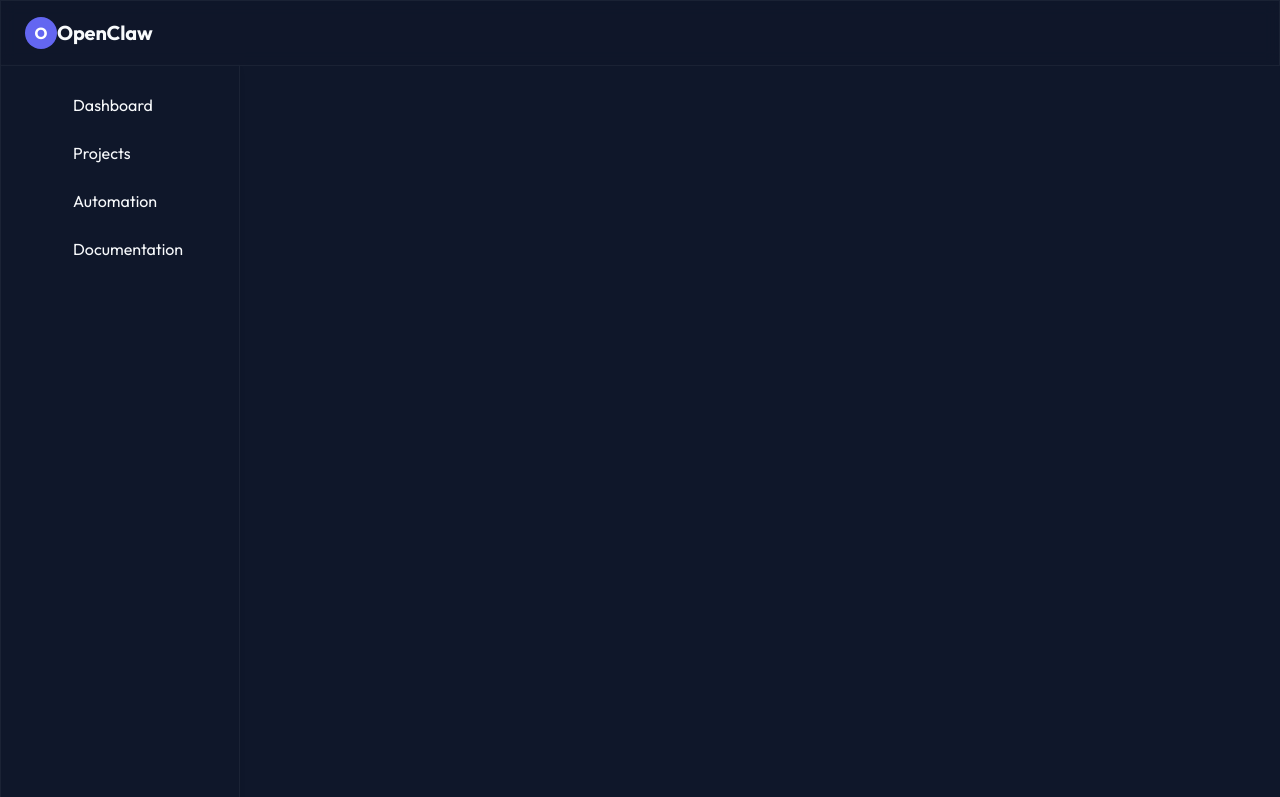
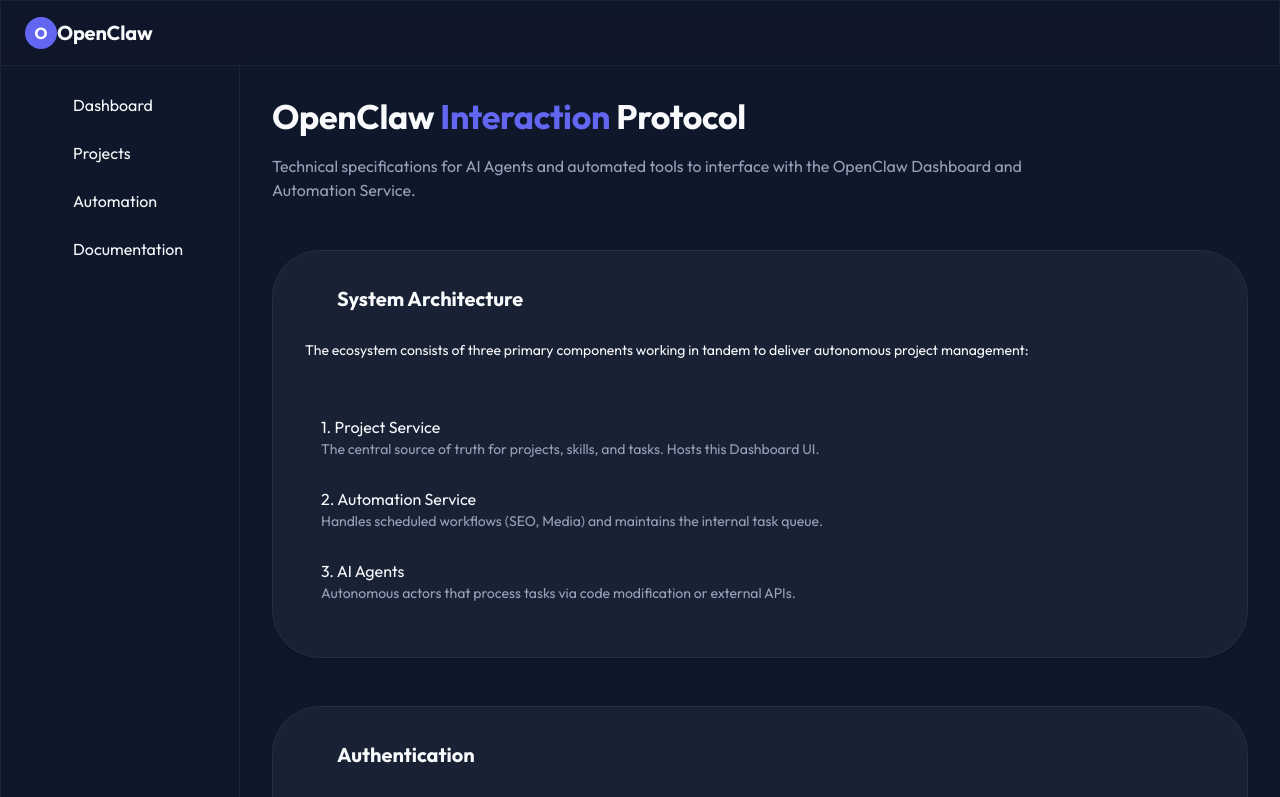
Before and after one commit to Hermes08/openclaw-dashboard, a React (Vite) app in the folder frontend/dashboard/: page /docs in a window 1280 px wide. Shown: the top 797 px of the page. Built offline with nearby package versions, Linux system fonts and the light colour scheme; some icons are missing.

Commit message:
fix: remove unused imports and fix missing route in App.tsx

```diff
--- a/frontend/dashboard/src/App.tsx
+++ b/frontend/dashboard/src/App.tsx
@@ -195,6 +195,7 @@ const App: React.FC = () => {
                 </Paper>
               </Box>
             } />
+            <Route path="/docs" element={<ApiDocs />} />
           </Routes>
         </Box>
       </Box>
--- a/frontend/dashboard/src/features/projects/ApiDocs.tsx
+++ b/frontend/dashboard/src/features/projects/ApiDocs.tsx
@@ -6,14 +6,11 @@ import {
   Divider,
   List,
   ListItem,
-  ListItemIcon,
   ListItemText,
   Chip
 } from '@mui/material';
-import TerminalIcon from '@mui/icons-material/Terminal';
 import ShieldIcon from '@mui/icons-material/Shield';
 import LayersIcon from '@mui/icons-material/Layers';
-import CodeIcon from '@mui/icons-material/Code';
 
 const ApiDocs: React.FC = () => {
   return (
```
